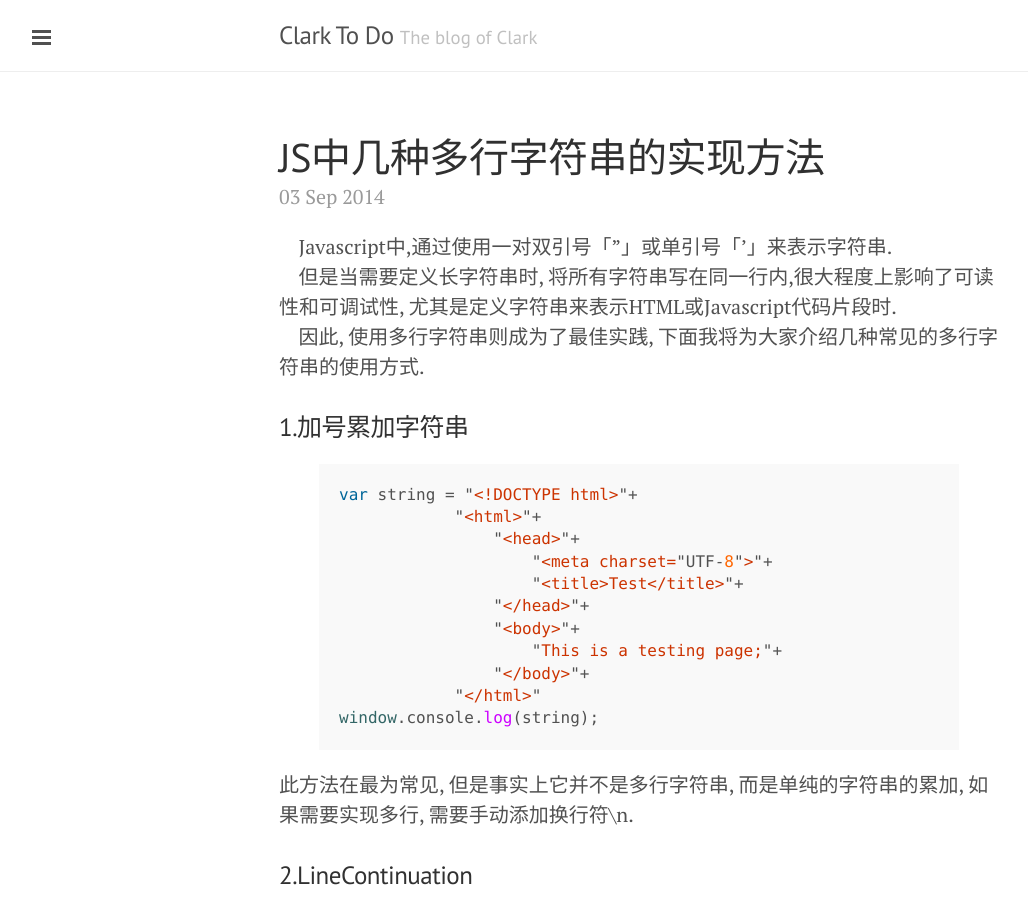
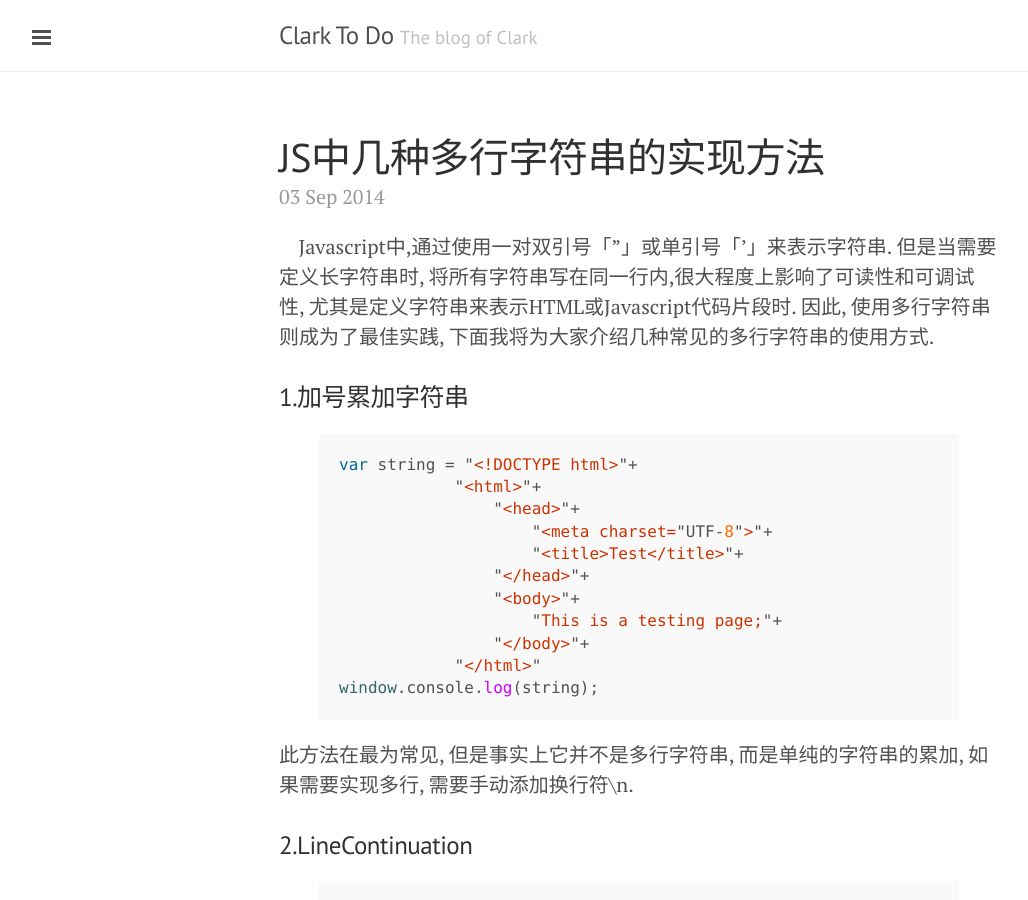
Before and after one commit to clarkdo/clarkdo.github.com, a Jekyll site: the page built from _posts/2014-09-03-21.md, in a window 1280 px wide and 900 px high. Shown: the whole window, without its empty margins (1-1029 px from the left). Built offline with Jekyll 4.4.1, drawn with Linux system fonts in a browser that asks for light colours; Markdown is read by kramdown in place of the engine named in the settings; comment, search, counter and statistics services are not loaded.

```diff
--- a/_posts/2014-09-03-21.md
+++ b/_posts/2014-09-03-21.md
@@ -4,9 +4,7 @@ title: JS中几种多行字符串的实现方法
 comments: true
 ---
 
-&nbsp;&nbsp;&nbsp;&nbsp;Javascript中,通过使用一对双引号「"」或单引号「'」来表示字符串. <br/>
-&nbsp;&nbsp;&nbsp;&nbsp;但是当需要定义长字符串时, 将所有字符串写在同一行内,很大程度上影响了可读性和可调试性, 尤其是定义字符串来表示HTML或Javascript代码片段时.<br/>
-&nbsp;&nbsp;&nbsp;&nbsp;因此, 使用多行字符串则成为了最佳实践, 下面我将为大家介绍几种常见的多行字符串的使用方式.
+&nbsp;&nbsp;&nbsp;&nbsp;Javascript中,通过使用一对双引号「"」或单引号「'」来表示字符串. 但是当需要定义长字符串时, 将所有字符串写在同一行内,很大程度上影响了可读性和可调试性, 尤其是定义字符串来表示HTML或Javascript代码片段时. 因此, 使用多行字符串则成为了最佳实践, 下面我将为大家介绍几种常见的多行字符串的使用方式.
 
 
 
```
